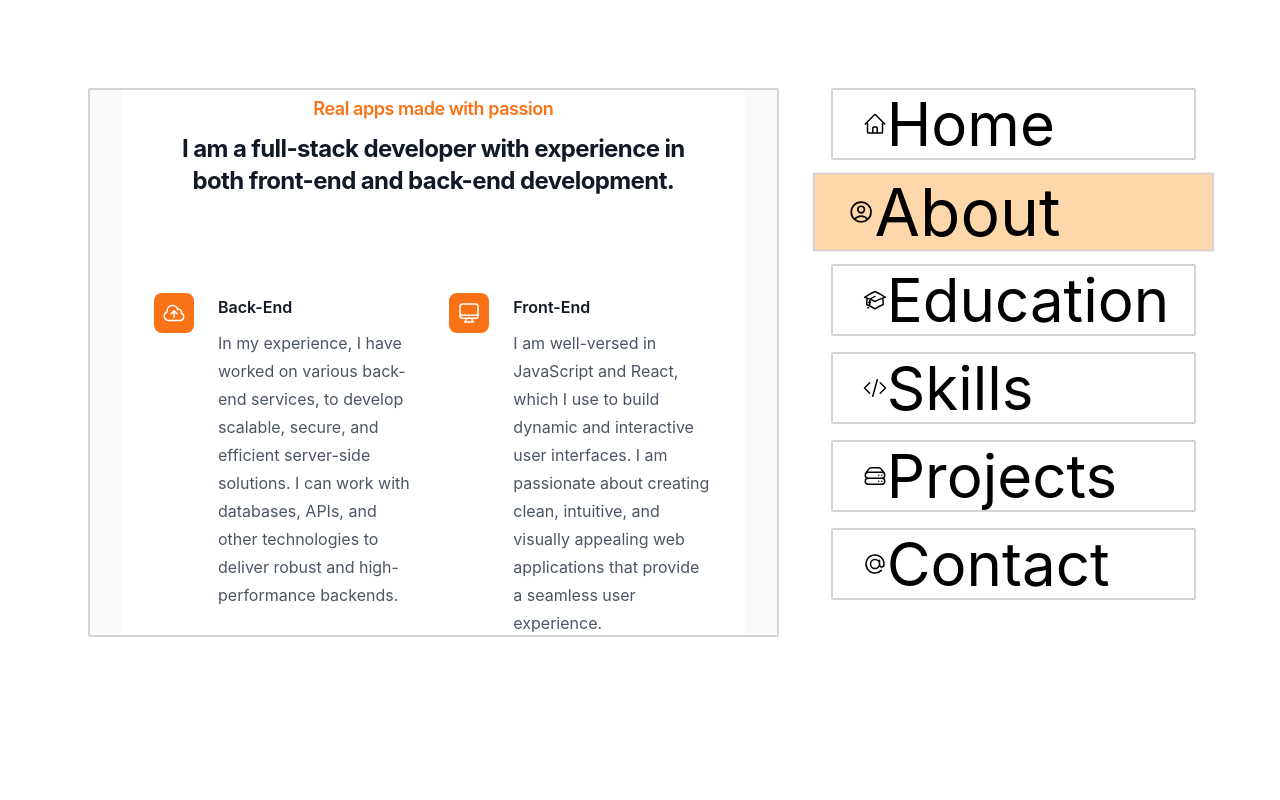
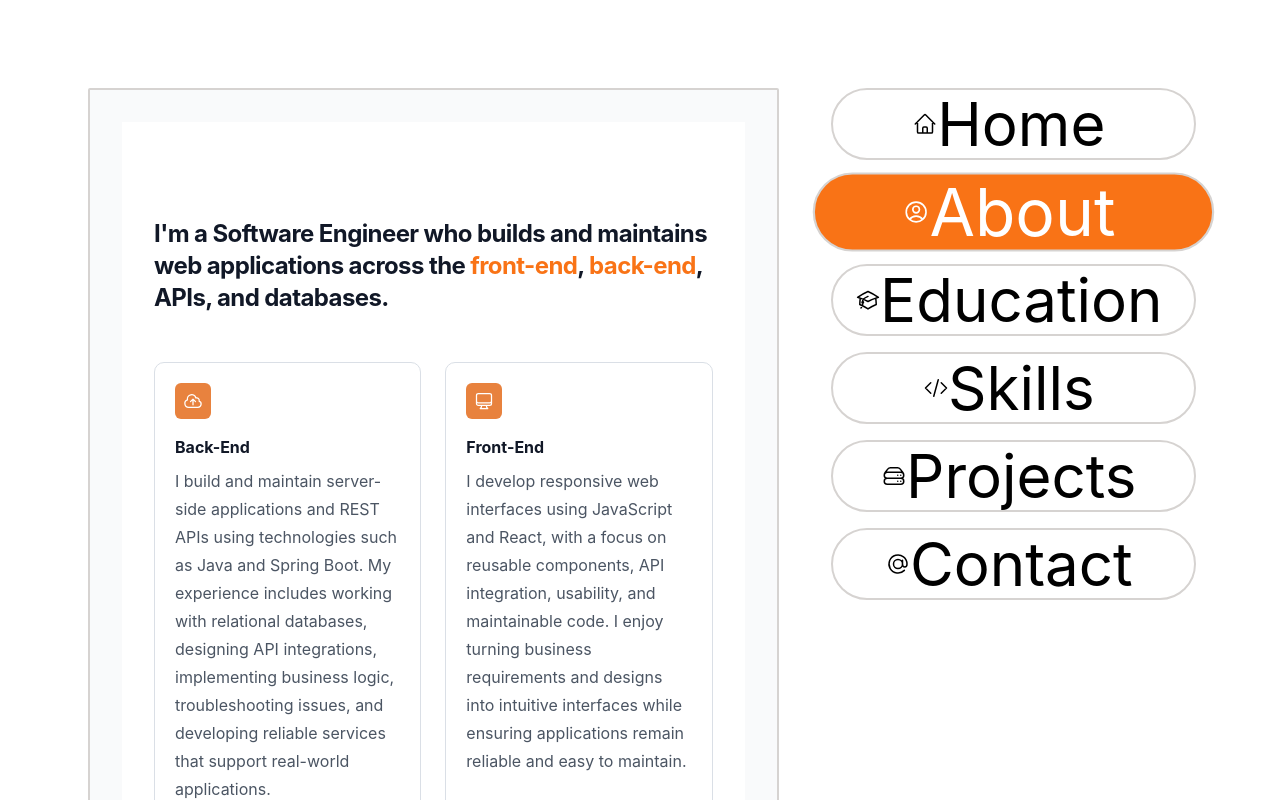
Before and after one commit to LuyaLukhele/portfolio3.0, a React (Create React App) app: page / in a window 1280 px wide. Both pictures are taken after a click on the button "About". Shown: the top 800 px of the page. Built offline with nearby package versions, Linux system fonts and the light colour scheme.

Commit message:
fix: nav and about updates

```diff
--- a/src/components/about.jsx
+++ b/src/components/about.jsx
@@ -1,72 +1,82 @@
 
+const cards = [
+    {
+        title: 'Back-End',
+        description: 'I build and maintain server-side applications and REST APIs using technologies such as Java and Spring Boot. My experience includes working with relational databases, designing API integrations, implementing business logic, troubleshooting issues, and developing reliable services that support real-world applications.',
+        icon: (
+            <svg className="h-5 w-5 text-white" xmlns="http://www.w3.org/2000/svg" fill="none" viewBox="0 0 24 24" strokeWidth="1.5" stroke="currentColor" aria-hidden="true">
+                <path strokeLinecap="round" strokeLinejoin="round" d="M12 16.5V9.75m0 0l3 3m-3-3l-3 3M6.75 19.5a4.5 4.5 0 01-1.41-8.775 5.25 5.25 0 0110.233-2.33 3 3 0 013.758 3.848A3.752 3.752 0 0118 19.5H6.75z" />
+            </svg>
+        )
+    },
+    {
+        title: 'Front-End',
+        description: 'I develop responsive web interfaces using JavaScript and React, with a focus on reusable components, API integration, usability, and maintainable code. I enjoy turning business requirements and designs into intuitive interfaces while ensuring applications remain reliable and easy to maintain.',
+        icon: (
+            <svg className="h-5 w-5 text-white" xmlns="http://www.w3.org/2000/svg" fill="none" viewBox="0 0 24 24" strokeWidth={1.5} stroke="currentColor">
+                <path strokeLinecap="round" strokeLinejoin="round" d="M9 17.25v1.007a3 3 0 01-.879 2.122L7.5 21h9l-.621-.621A3 3 0 0115 18.257V17.25m6-12V15a2.25 2.25 0 01-2.25 2.25H5.25A2.25 2.25 0 013 15V5.25m18 0A2.25 2.25 0 0018.75 3H5.25A2.25 2.25 0 003 5.25m18 0V12a2.25 2.25 0 01-2.25 2.25H5.25A2.25 2.25 0 013 12V5.25" />
+            </svg>
+        )
+    },
+    {
+        title: 'Engineering Approach',
+        description: "I believe good software is more than code that works. I focus on writing maintainable code, understanding the problem before implementing a solution, and continuously improving the systems I work on. I'm comfortable learning unfamiliar technologies when a project requires them and enjoy solving problems collaboratively with other developers and stakeholders.",
+        icon: (
+            <svg className="h-5 w-5 text-white" xmlns="http://www.w3.org/2000/svg" fill="none" viewBox="0 0 24 24" strokeWidth="1.5" stroke="currentColor" aria-hidden="true">
+                <path strokeLinecap="round" strokeLinejoin="round" d="M16.023 9.348h4.992v-.001M2.985 19.644v-4.992m0 0h4.992m-4.993 0l3.181 3.183a8.25 8.25 0 0013.803-3.7M4.031 9.865a8.25 8.25 0 0113.803-3.7l3.181 3.182m0-4.991v4.99" />
+            </svg>
+        ),
+        fullWidth: true
+    }
+]
 
-const about = () => {
+const about = ({ onContactClick }) => {
     return (
-        <div className="overflow-auto h-1/3 bg-gray-50 m-2 p-8 flex flex-col justify-center items-center border-solid border-2 rounded-sm border-stone-300">
-            <div className=" sm:mt-96 bg-white py-24 sm:py-32">
-            <div className="mx-auto max-w-7xl px-6 lg:px-8">
-                <div className="mx-auto max-w-2xl lg:text-center">
-                <h2 className="text-lg font-semibold leading-8 tracking-tight text-orange-500">Real apps made with passion</h2>
-                <p className="mt-2 text-3xl font-bold tracking-tight text-gray-900 sm:text-2xl">I am a full-stack developer with experience in both front-end and back-end development.</p>
-                </div>
-                <div className="mx-auto mt-16 max-w-2xl sm:mt-20 lg:mt-24 lg:max-w-4xl">
-                <dl className="grid max-w-xl grid-cols-1 gap-y-10 gap-x-8 lg:max-w-none lg:grid-cols-2 lg:gap-y-16">
-                    <div className="relative pl-16">
-                    <dt className="text-base font-semibold leading-7 text-gray-900">
-                        <div className="absolute top-0 left-0 flex h-10 w-10 items-center justify-center rounded-lg bg-orange-500">
-                        {/* <!-- Heroicon name: outline/cloud-arrow-up --> */}
-                        <svg className="h-6 w-6 text-white" xmlns="http://www.w3.org/2000/svg" fill="none" viewBox="0 0 24 24" strokeWidth="1.5" stroke="currentColor" aria-hidden="true">
-                            <path strokeLinecap="round" strokeLinejoin="round" d="M12 16.5V9.75m0 0l3 3m-3-3l-3 3M6.75 19.5a4.5 4.5 0 01-1.41-8.775 5.25 5.25 0 0110.233-2.33 3 3 0 013.758 3.848A3.752 3.752 0 0118 19.5H6.75z" />
-                        </svg>
-                        </div>
-                        Back-End
-                    </dt>
-                    <dd className="mt-2 text-base leading-7 text-gray-600">In my experience, I have worked on various back-end services, to develop scalable, secure, and efficient server-side solutions.  I can work with databases, APIs, and other technologies to deliver robust and high-performance backends. </dd>
+        <div className="bg-gray-50 m-2 p-8 flex flex-col justify-center items-center border-solid border-2 rounded-sm border-stone-300">
+            <div className="bg-white py-16 sm:py-24 w-full">
+                <div className="mx-auto max-w-7xl px-6 lg:px-8">
+                    <div className="max-w-2xl">
+                        <p className="text-3xl font-bold tracking-tight text-gray-900 sm:text-2xl">
+                            I'm a Software Engineer who builds and maintains web applications across the{' '}
+                            <span className="text-orange-500 font-bold">front-end</span>,{' '}
+                            <span className="text-orange-500 font-bold">back-end</span>, APIs, and databases.
+                        </p>
                     </div>
 
-                    <div className="relative pl-16">
-                    <dt className="text-base font-semibold leading-7 text-gray-900">
-                        <div className="absolute top-0 left-0 flex h-10 w-10 items-center justify-center rounded-lg bg-orange-500">
-                        <svg className="h-6 w-6 text-white" xmlns="http://www.w3.org/2000/svg" fill="none" viewBox="0 0 24 24" strokeWidth={1.5} stroke="currentColor">
-                            <path strokeLinecap="round" strokeLinejoin="round" d="M9 17.25v1.007a3 3 0 01-.879 2.122L7.5 21h9l-.621-.621A3 3 0 0115 18.257V17.25m6-12V15a2.25 2.25 0 01-2.25 2.25H5.25A2.25 2.25 0 013 15V5.25m18 0A2.25 2.25 0 0018.75 3H5.25A2.25 2.25 0 003 5.25m18 0V12a2.25 2.25 0 01-2.25 2.25H5.25A2.25 2.25 0 013 12V5.25" />
-                        </svg>
-
-                        </div>
-                        Front-End
-                    </dt>
-                    <dd className="mt-2 text-base leading-7 text-gray-600">I am well-versed in JavaScript and React, which I use to build dynamic and interactive user interfaces. I am passionate about creating clean, intuitive, and visually appealing web applications that provide a seamless user experience.</dd>
+                    <div className="mt-12 grid grid-cols-1 sm:grid-cols-2 gap-6">
+                        {cards.map(({ title, description, icon, fullWidth }) => (
+                            <div
+                                key={title}
+                                className={'bg-white border border-solid rounded-[10px] p-5' + (fullWidth ? ' sm:col-span-2' : '')}
+                                style={{ borderColor: '#DADFE6' }}
+                            >
+                                <div className="h-9 w-9 rounded-md flex items-center justify-center" style={{ backgroundColor: '#E8823E' }}>
+                                    {icon}
+                                </div>
+                                <h3 className="mt-4 font-bold text-gray-900">{title}</h3>
+                                <p className="mt-2 text-base leading-7 text-gray-600">{description}</p>
+                            </div>
+                        ))}
                     </div>
 
-                    <div className="relative pl-16">
-                    <dt className="text-base font-semibold leading-7 text-gray-900">
-                        <div className="absolute top-0 left-0 flex h-10 w-10 items-center justify-center rounded-lg bg-orange-500">
-                        {/* <!-- Heroicon name: outline/arrow-path --> */}
-                        <svg className="h-6 w-6 text-white" xmlns="http://www.w3.org/2000/svg" fill="none" viewBox="0 0 24 24" strokeWidth="1.5" stroke="currentColor" aria-hidden="true">
-                            <path strokeLinecap="round" strokeLinejoin="round" d="M16.023 9.348h4.992v-.001M2.985 19.644v-4.992m0 0h4.992m-4.993 0l3.181 3.183a8.25 8.25 0 0013.803-3.7M4.031 9.865a8.25 8.25 0 0113.803-3.7l3.181 3.182m0-4.991v4.99" />
-                        </svg>
+                    <div
+                        className="mt-8 rounded-[10px] flex flex-col sm:flex-row sm:items-center sm:justify-between gap-4"
+                        style={{ backgroundColor: '#1B1E24', padding: '22px 24px' }}
+                    >
+                        <div>
+                            <h3 className="text-white font-bold text-lg">Open to new opportunities</h3>
+                            <p className="mt-1 text-gray-400">If you're looking for a engineer with front-end and back-end experience, I'd love to hear from you.</p>
                         </div>
-                        Passion for Learning
-                    </dt>
-                    <dd className="mt-2 text-base leading-7 text-gray-600">I am always looking to expand my skillset and stay up-to-date with the latest developments in web technologies. I am dedicated to continuously learning and improving my development skills to provide the best possible solutions.</dd>
+                        <button
+                            onClick={onContactClick}
+                            className="shrink-0 rounded-full px-5 py-2.5 text-white font-semibold self-start sm:self-auto"
+                            style={{ backgroundColor: '#E8823E' }}
+                        >
+                            Get in touch
+                        </button>
                     </div>
-
-                    <div className="relative pl-16">
-                    <dt className="text-base font-semibold leading-7 text-gray-900">
-                        <div className="absolute top-0 left-0 flex h-10 w-10 items-center justify-center rounded-lg bg-orange-500">
-                        <svg xmlns="http://www.w3.org/2000/svg" fill="none" viewBox="0 0 24 24" strokeWidth={1.5} stroke="currentColor" className="h-6 w-6 text-white">
-                            <path strokeLinecap="round" strokeLinejoin="round" d="M13.19 8.688a4.5 4.5 0 011.242 7.244l-4.5 4.5a4.5 4.5 0 01-6.364-6.364l1.757-1.757m13.35-.622l1.757-1.757a4.5 4.5 0 00-6.364-6.364l-4.5 4.5a4.5 4.5 0 001.242 7.244" />
-                        </svg>
-
-                        </div>
-                        Let's Connect
-                    </dt>
-                    <dd className="mt-2 text-base leading-7 text-gray-600">If you are looking for a developer with experience in back-end and front-end development, feel free to reach out to me. I would be thrilled to discuss any available developer opportunities with your organization.</dd>
-                    </div>
-                </dl>
                 </div>
             </div>
-            </div>
-
         </div>
     )
 }
--- a/src/components/navigation.jsx
+++ b/src/components/navigation.jsx
@@ -12,22 +12,22 @@ import Home from './home'
 
 const links =[
     {
-        id:0,link: 'Home', place: <Home/>, icon: homeIcon()
+        id:0,link: 'Home', place: () => <Home/>, icon: homeIcon()
     },
     {
-        id:1, link:'About', place: <About/>, icon: aboutIcon()
+        id:1, link:'About', place: (navigate) => <About onContactClick={() => navigate(5)}/>, icon: aboutIcon()
     },
     {
-        id:2, link:'Education', place: <Education/>, icon: eduIcon()
+        id:2, link:'Education', place: () => <Education/>, icon: eduIcon()
     },
     {
-        id:3, link:'Skills', place: <Skills/>, icon: skillIcon()
+        id:3, link:'Skills', place: () => <Skills/>, icon: skillIcon()
     },
     {
-        id:4, link:'Projects', place: <Projects/>, icon: projectIcon()
+        id:4, link:'Projects', place: () => <Projects/>, icon: projectIcon()
     },
     {
-        id:5, link:'Contact', place: <Contact/>, icon: cotactIcon()
+        id:5, link:'Contact', place: () => <Contact/>, icon: cotactIcon()
     }
 ]
 
@@ -38,16 +38,16 @@ function Nav() {
 
 
     const Rightside = () =>
-    <div className='text-center'>
-        <ul className='flex flex-row justify-center sm:flex-col'>
+    <div className='text-center sticky top-0 z-10 bg-white sm:top-20 sm:bg-transparent'>
+        <ul className='flex flex-row justify-center py-1 sm:py-0 sm:flex-col'>
 
         {links.map(({id, link, icon}) => (
 
-            <li className={'m-1 overflow-hidden w-10 sm:w-auto flex flex-row justify-center transition ease-in-out delay-150 hover:-translate-y-1 hover:scale-110 hover:bg-orange-500 hover:animate-pulse duration-300 ... border-solid border-2 rounded-sm border-stone-300 py-1 my-2'  + (open ===id ? ' animate-bounce-slow scale-110 bg-orange-200 hover:bg-white duration-300' : '')} key={id}>
+            <li className={'m-1 overflow-hidden w-10 sm:w-auto flex flex-row justify-center transition ease-in-out delay-150 hover:-translate-y-1 hover:scale-110 hover:bg-orange-500 hover:animate-pulse duration-300 ... border-solid border-2 rounded-full border-stone-300 py-1 my-2'  + (open ===id ? ' animate-bounce-slow scale-110 bg-orange-500 text-white border-orange-500 hover:bg-orange-400 duration-300' : '')} key={id}>
 
-                <button className="pr-2 sm:text-black sm:text-6xl flex flex-row cursor-pointer self-center w-1 sm:w-5/6" onClick={() =>
+                <button className={"sm:pr-2 sm:text-6xl flex flex-row justify-center cursor-pointer self-center w-full sm:w-5/6 " + (open === id ? 'text-white' : 'sm:text-black')} onClick={() =>
                 ClickHandler(id)
-                }><span className='self-center' >{icon}</span>{link}</button>
+                }><span className='self-center' >{icon}</span><span className='hidden sm:inline'>{link}</span></button>
             </li>
 
             ))}
@@ -62,7 +62,7 @@ function Nav() {
 
     var ss = links.find((l) => l.id === open)
 
-    const Leftside = () => ss.place;
+    const Leftside = () => ss.place(ClickHandler);
     return (
         <SplitScreenLayout>
             <Leftside/>
```
Also changed, not shown: src/components/home.jsx (+3 -10 lines).
